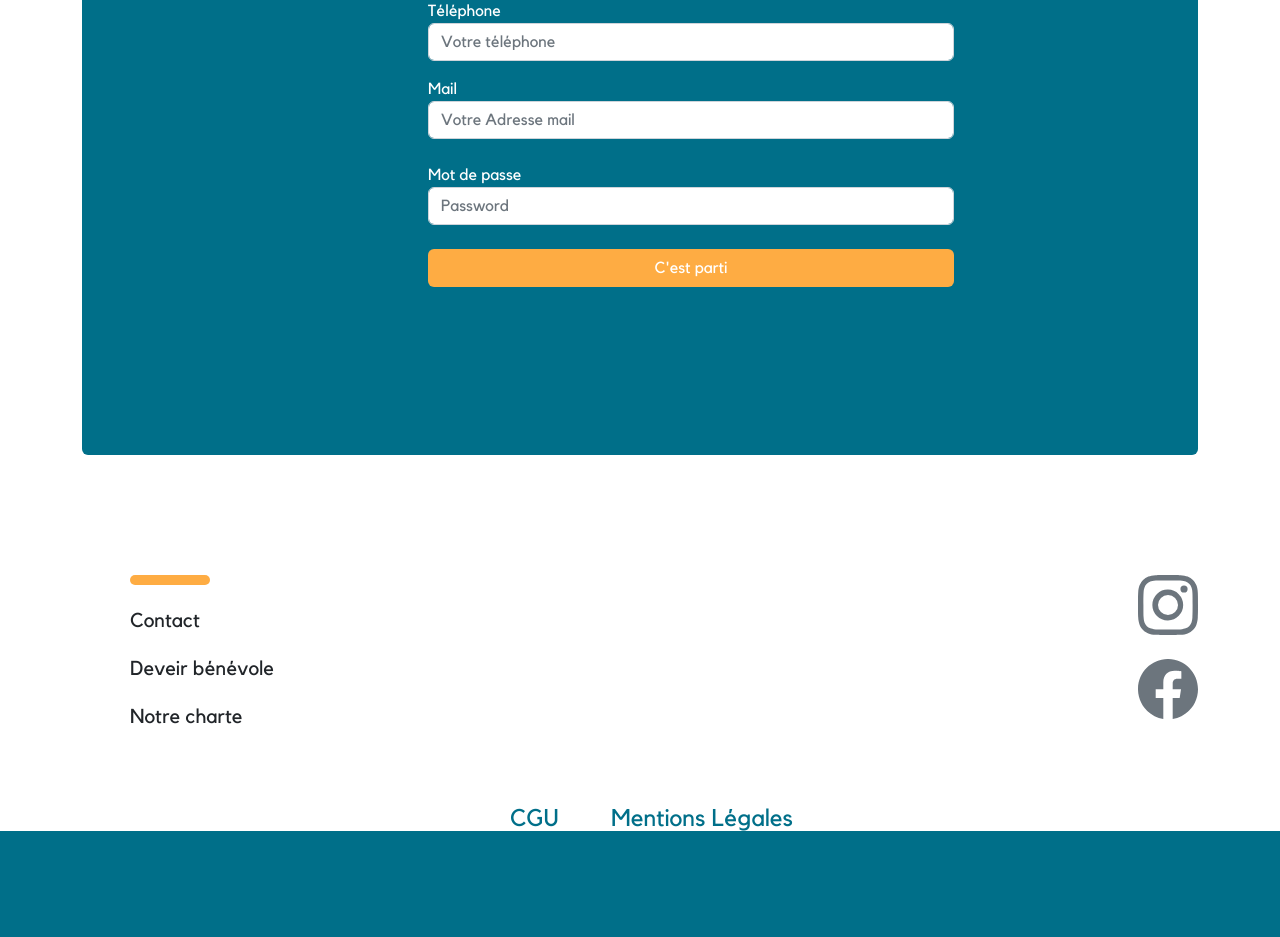
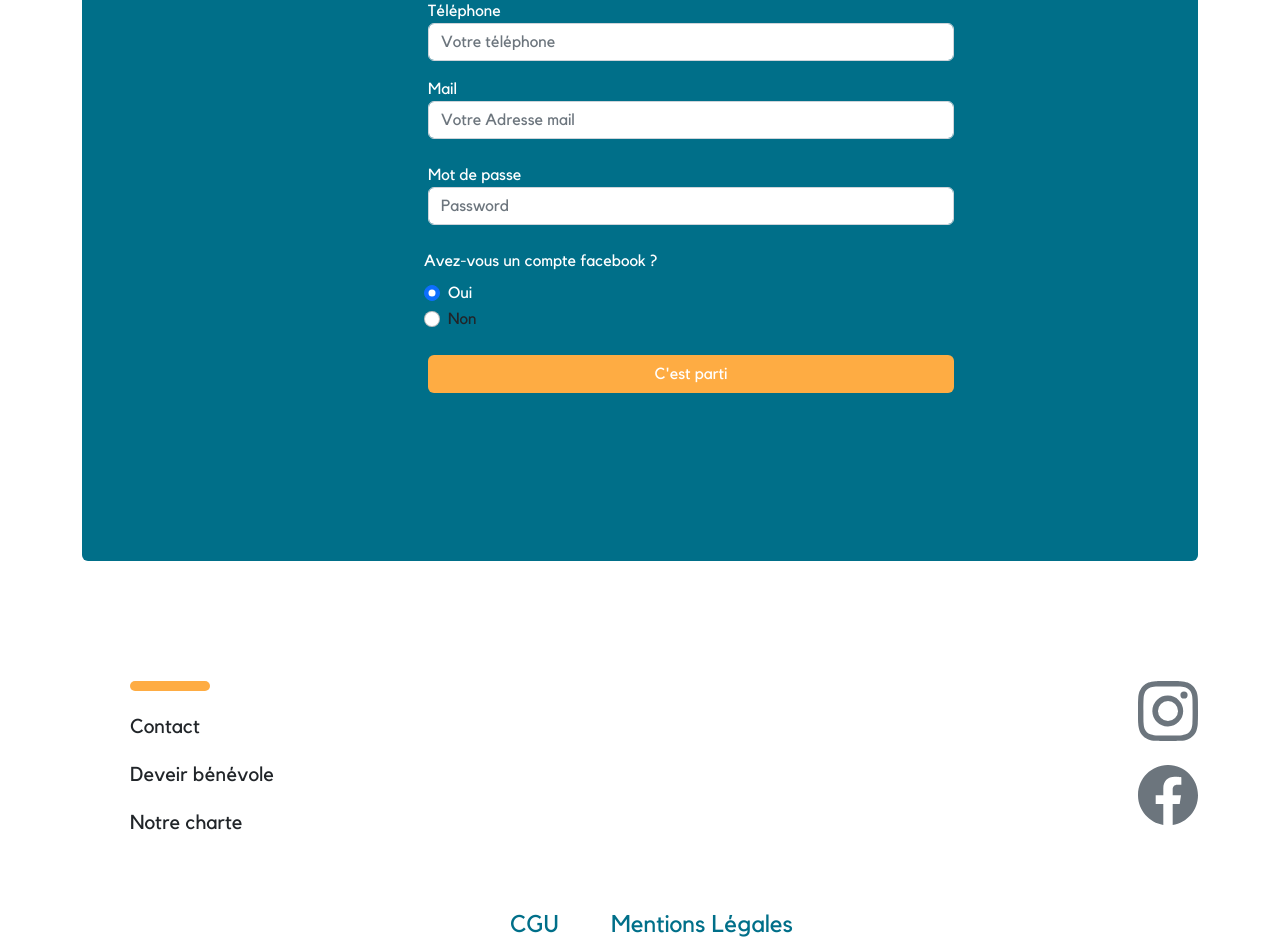
Before and after one commit to mustaphazahiri/poureux, a PHP site: page /inscription in a window 1280 px wide. Shown: the part 813-1750 px from the top of the page. Before the commit the page ends 1644 px from the top, so only its background shows below. Run offline with PHP 8.4, Linux system fonts and the light colour scheme; some libraries are stand-ins or nearby versions.

Commit message:
add fabook account boolean

```diff
--- a/controllers/Utilisateur/Utilisateur.controller.php
+++ b/controllers/Utilisateur/Utilisateur.controller.php
@@ -55,7 +55,7 @@ class UtilisateurController extends MainController
             "page_title" => "l'espace Cuisinier",
             "utilisateur" => $datas,
             "page_javascript" => ['profil.js'],
-                "view" => "views/utilisateur/profil.view.php",
+            "view" => "views/utilisateur/paniersrepas.view.php",
             "template" => "views/common/template2.php"
         ];
         $this->genererPage($data_page);
@@ -65,11 +65,11 @@ class UtilisateurController extends MainController
         $datas = $this->utilisateurManager->getUserInformation($_SESSION['profil']['login']);
         $_SESSION['profil']["role"] = $datas['role'];
         $data_page = [
-                        "page_description" => "Description de la page espace Cuisinier",
-                        "page_title" => "l'espace Cuisinier",
+            "page_description" => "Description de la page espace Livreur",
+            "page_title" => "l'espace Livreur",
             "utilisateur" => $datas,
             "page_javascript" => ['profil.js'],
-                        "view" => "views/utilisateur/profil.view.php",
+            "view" => "views/utilisateur/livraisons.view.php",
             "template" => "views/common/template2.php"
         ];
         $this->genererPage($data_page);
@@ -82,12 +82,12 @@ class UtilisateurController extends MainController
         header("Location: " . URL . "lecollectif");
         Toolbox::ajouterMessageAlerte("vous êtes maintenant déconnectés ", Toolbox::COULEUR_VERTE);
     }
-    public function validation_inscription($login, $password, $nom_user, $prenom_user, $adresse, $cp, $ville, $telephone, $clef)
+    public function validation_inscription($login, $password, $nom_user, $prenom_user, $adresse, $cp, $ville, $telephone, $facebook, $clef)
     {
         if ($this->utilisateurManager->isLoginAvailable($login)) {
             $passwordCrypte = password_hash($password, PASSWORD_DEFAULT);
             $clef = rand(0, 9999);
-            if ($this->utilisateurManager->bdCreerCompte($login, $passwordCrypte, $nom_user, $prenom_user, $adresse, $cp, $ville, $telephone, $clef)) {
+            if ($this->utilisateurManager->bdCreerCompte($login, $passwordCrypte, $nom_user, $prenom_user, $adresse, $cp, $ville, $telephone, $facebook, $clef)) {
                 $this->sendMailValidation($login, $clef);
                 Toolbox::ajouterMessageAlerte('Votre compte a été crée, un mail de validation vous sera envoyé', Toolbox::COULEUR_VERTE);
                 header("Location: " . URL . "connexion");
--- a/controllers/Visiteur/Visiteur.controller.php
+++ b/controllers/Visiteur/Visiteur.controller.php
@@ -108,7 +108,20 @@ class VisiteurController extends MainController
         ];
         $this->genererPage($data_page);
     }
-
+    public function acceptercookie()
+    {
+        if (isset($_GET['accepte-cookie'])) {
+            setcookie('accepte-cookie', 'true', time() + 365 * 24 * 3600);
+            // header('Location: ' . URL . "accueil");
+            $data_page = [
+                "page_description" => "Description de la page qui sommes nous",
+                "page_title" => "Qui sommes nous?",
+                "view" => "views/lecollectif.view.php",
+                "template" => "views/common/template2.php"
+            ];
+            $this->genererPage($data_page);
+        }
+    }
 
 
     public function pageErreur($msg)
--- a/index.php
+++ b/index.php
@@ -56,6 +56,7 @@ try {
                 $cp = Securite::secureHTML($_POST['cp']);
                 $ville = Securite::secureHTML($_POST['ville']);
                 $telephone = Securite::secureHTML($_POST['telephone']);
+                $facebook = Securite::secureHTML($_POST['facebook']);
                 // var_dump($_POST);
                 $client = new GuzzleHttp\Client(['base_uri' => API_URL]);
 
@@ -73,7 +74,7 @@ try {
                 } else {
                     $error = 'Le code postal et la commune ne correspondent pas.';
                 }
-                $utilisateurController->validation_inscription($login, $password, $nom_user, $prenom_user, $adresse, $cp, $ville, $telephone, $clef);
+                $utilisateurController->validation_inscription($login, $password, $nom_user, $prenom_user, $adresse, $cp, $ville, $telephone, $facebook, $clef);
             } else {
                 Toolbox::ajouterMessageAlerte("Toutes les informations sont obligatoires pour pouvoir s'inscrire ", Toolbox::COULEUR_ROUGE);
                 header('Location: ' . URL . "inscription");
@@ -111,6 +112,9 @@ try {
         case 'cgu':
             $visiteurController->cgu();
             break;
+        case "accepte-cookie":
+            $visiteurController->acceptercookie();
+            break;
         case "compte":
             if (!Securite::isconnected()) {
                 Toolbox::ajouterMessageAlerte("Veuillez vous connecter", Toolbox::COULEUR_ROUGE);
@@ -146,7 +150,8 @@ try {
                             header("Location: " . URL . "compte/modificationPassword");
                         }
                         break;
-                         case "suppressionCompte" : $utilisateurController->suppressionCompte();
+                    case "suppressionCompte":
+                        $utilisateurController->suppressionCompte();
                         break;
                     default:
                         throw new Exception("La page n'existe pas");
--- a/models/Utilisateur/Utilisateur.model.php
+++ b/models/Utilisateur/Utilisateur.model.php
@@ -42,10 +42,10 @@ class UtilisateurManager extends MainManager
         $stmt->closeCursor();
         return $resultat;
     }
-    public function bdCreerCompte($login, $passwordCrypte, $nom_user, $prenom_user, $adresse, $cp, $ville, $telephone, $clef)
+    public function bdCreerCompte($login, $passwordCrypte, $nom_user, $prenom_user, $adresse, $cp, $ville, $telephone, $facebook, $clef)
     {
 
-        $req = "INSERT INTO user (nom_user, prenom_user, email, password, adresse, cp,ville, telephone,facebook,is_valid,clef) VALUES (:nom,:prenom,:login,:password, :adresse, :cp,:ville, :telephone, 0,0,:clef) ";
+        $req = "INSERT INTO user (nom_user, prenom_user, email, password, adresse, cp,ville, telephone,facebook,is_valid,clef) VALUES (:nom,:prenom,:login,:password, :adresse, :cp,:ville, :telephone, :facebook,0,:clef) ";
         $stmt = $this->getBdd()->prepare($req);
         $stmt->bindValue(":nom", $nom_user, PDO::PARAM_STR);
         $stmt->bindValue(":prenom", $prenom_user, PDO::PARAM_STR);
@@ -55,6 +55,7 @@ class UtilisateurManager extends MainManager
         $stmt->bindValue(":cp", $cp, PDO::PARAM_INT);
         $stmt->bindValue(":ville", $ville, PDO::PARAM_STR);
         $stmt->bindValue(":telephone", $telephone, PDO::PARAM_STR);
+        $stmt->bindValue(":facebook", $facebook, PDO::PARAM_INT);
         $stmt->bindValue(":clef", $clef, PDO::PARAM_INT);
         $stmt->execute();
         $isModified = ($stmt->rowcount() > 0);
@@ -100,10 +101,11 @@ class UtilisateurManager extends MainManager
         $stmt->closeCursor();
         return $estModifier;
     }
-    public function bdSuppressionCompte($login){
-            $req="DELETE FROM user WHERE email = :login";
+    public function bdSuppressionCompte($login)
+    {
+        $req = "DELETE FROM user WHERE email = :login";
         $stmt = $this->getBdd()->prepare($req);
-            $stmt->bindValue(":login",$login,PDO::PARAM_STR);
+        $stmt->bindValue(":login", $login, PDO::PARAM_STR);
         $stmt->execute();
         $estModifier = ($stmt->rowCount() > 0);
         $stmt->closeCursor();
--- a/public/CSS/main.css
+++ b/public/CSS/main.css
@@ -163,5 +163,7 @@ header {
   width: 100%;
   height: 40vh;
 }
-
+#btnModifMail{
+  background-color: #006F89;
+}
 /*# sourceMappingURL=main.css.map */
--- a/views/Visiteur/inscription.view.php
+++ b/views/Visiteur/inscription.view.php
@@ -9,12 +9,12 @@
                 <div class="form-group mx-1">
                     <select class="form-select my-4" aria-label="Default select example">
                         <option selected>Choisissez votre rôle</option>
-                        <option name="role" value="1">Cuisinier</option>
-                        <option name="role" value="2">Livreur</option>
+                        <option name="id_role" value="1">Cuisinier</option>
+                        <option name="id_role" value="2">Livreur</option>
                     </select>
                     <div class="row my-3">
                         <div class="col">
-                            <label for="inputPassword" class="text-white">Nom</label>
+                            <label for="inputName" class="text-white">Nom</label>
                             <input type="text" class="form-control" placeholder="Nom" aria-label="name" name="nom_user">
                         </div>
                         <div class="col">
@@ -45,10 +45,22 @@
                     <label for="inputPassword" class="text-white">Mot de passe</label>
                     <input type="password" class="form-control" id="inputPassword" placeholder="Password" name="password">
                 </div>
-                <!-- <div class="form-group mt-4 mx-1">
-                    <label for="inputPassword" class="text-white">Confirmer mot de passe</label>
-                    <input type="password" class="form-control" id="inputPassword" placeholder="Password" name="password_confirm">
-                </div> -->
+                <label for="facebook" class="text-white mt-4">Avez-vous un compte facebook ?</label>
+                <div class="form-check mt-2">
+
+                    <input class="form-check-input" type="radio" name="facebook" value="1" checked>
+                    <label class="form-check-label text-white" for="exampleRadios1">
+                        Oui
+                    </label>
+                </div>
+                <div class="form-check">
+
+                    <input class="form-check-input" type="radio" name="facebook" value="0">
+                    <label class="form-check-label" for="exampleRadios2">
+                        Non
+                    </label>
+                </div>
+
                 <div class="form-group mt-4 mx-1">
                     <div class="d-grid gap-2 my-3">
                         <button class="btn text-white cestparti" type="submit">C'est parti</button>
--- a/views/common/footer.php
+++ b/views/common/footer.php
@@ -1,5 +1,5 @@
-<div class="container position-sticky">
-    <footer class="pt-4 my-md-5 pt-md-5">
+<div class="container position-sticky mb-5">
+    <footer class="pt-4 my-md-5 pt-md-5 ">
 
         <div class="row">
             <div class="col-6 col-md">
@@ -17,7 +17,7 @@
                 </a>
 
             </div>
-            <div class="col-3 col-md">
+            <div class="col-3 col-md mb-5">
                 <a href="cgu" class="mx-5 cgu"><span>CGU</span></a>
                 <a href="mentions" class="cgu"><span>Mentions Légales</span></a>
 
@@ -36,4 +36,5 @@
             </div>
         </div>
     </footer>
+
 </div>
--- a/views/common/header.php
+++ b/views/common/header.php
@@ -41,7 +41,7 @@
 
         <nav class="navbar fixed-top navbar-expand-lg navGradient ">
             <div class="container-fluid">
-                <a class="navbar-brand mx-5 logo" href="accueil">
+                <a class="navbar-brand mx-5 logo" href="<?= URL; ?>accueil">
                     <img src="<?= URL; ?>public/Assets/images/PourEuxNancySVG.svg" width="250" height="150" alt="logo du site" />
                 </a>
                 <!-- <div class="toggle">
--- a/views/common/header2.php
+++ b/views/common/header2.php
@@ -1,7 +1,7 @@
 <header class="">
     <nav class="navbar fixed-top navHeader navbar-expand-lg navHeader2">
         <div class="container-fluid">
-            <a class="navbar-brand mx-5" href="accueil">
+            <a class="navbar-brand mx-5" href="<?= URL; ?>accueil">
                 <img src="<?= URL; ?>public/Assets/images/PourEuxNancySVG.svg" width="250" height="150" alt="logo du site" />
             </a>
             <div class="collapse navbar-collapse ms-5" id="navbarSupportedContent">
--- a/views/nousrejoindre.view.php
+++ b/views/nousrejoindre.view.php
@@ -12,7 +12,6 @@
                 <p class="card-text me-5">Le jour de la maraude, un livreur prendra contact avec toi 30 min avant l'heure souhaitée.</p>
                 <p class="card-text me-5"> Merci Pour Eux !!!</p>
                 <a class="nav-link" href="inscription"><button type="button" class="btn px-5 py-3 my-4 enSavoirPlus text-white rounded">Je m'inscris</button></a>
-
             </div>
         </div>
         <div class="row row-cols-1 row-cols-md-2 g-4">
```
Also changed, not shown: views/Utilisateur/livraisons.view.php (+3 -4 lines), views/Utilisateur/paniersrepas.view.php (+3 -4 lines), views/Utilisateur/profil.view.php (+10 -10 lines), views/Visiteur/accueil.view.php (+21 -0 lines), views/Visiteur/connexion.view.php (+6 -3 lines), public/Assets/images/cookie.png (added), public/Assets/images/cookies.jpg (added). Lines whose indentation alone changed are shown as unchanged.
